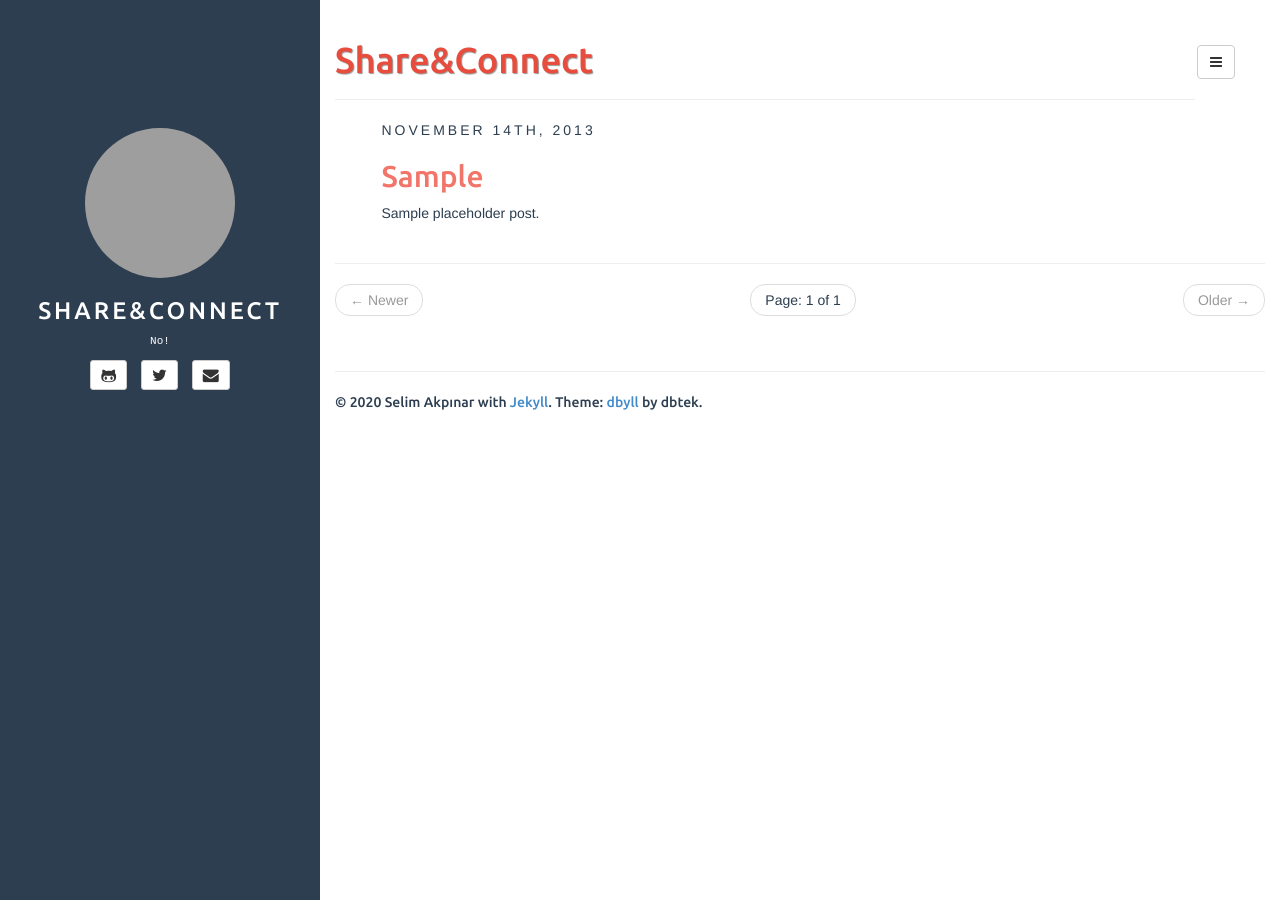
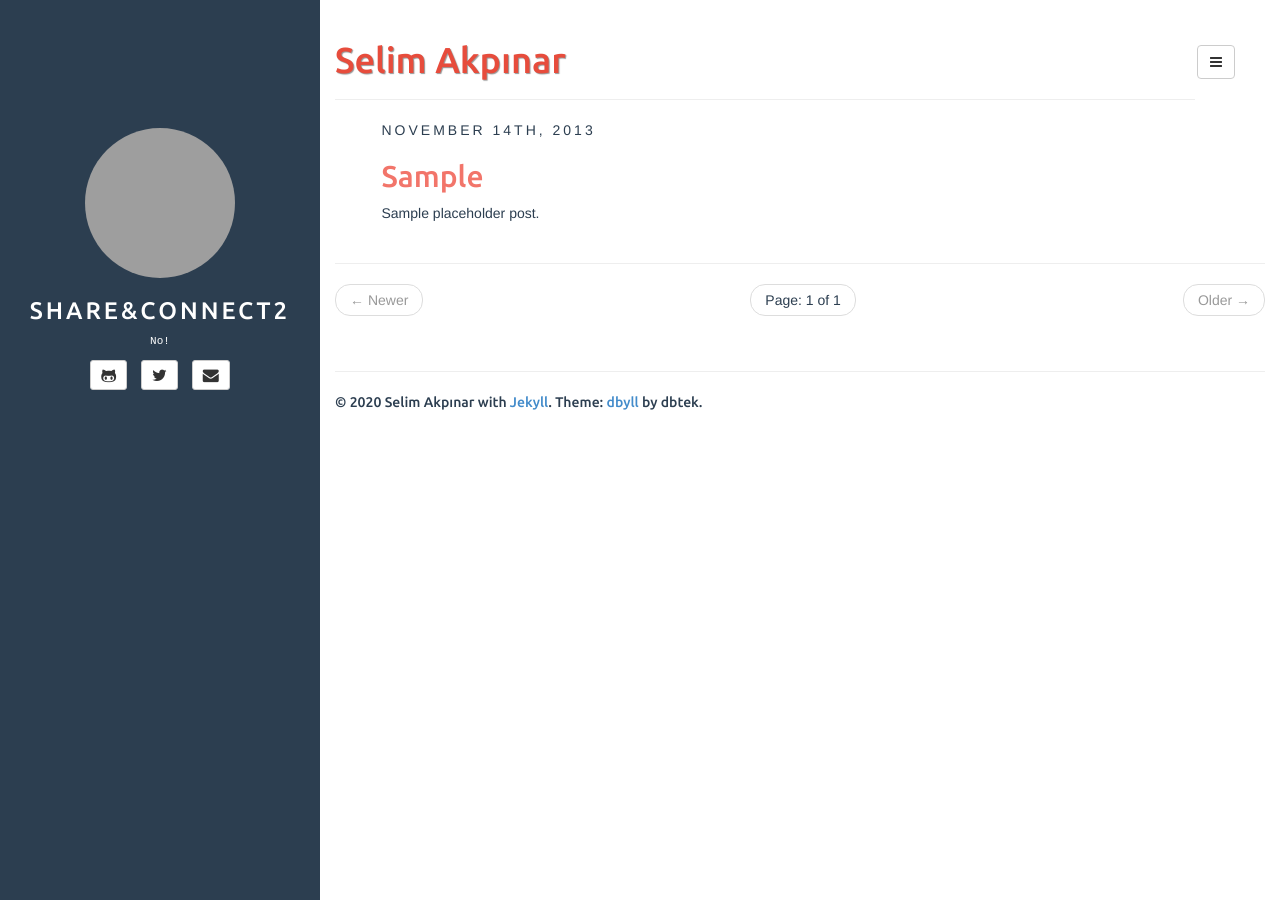
Before and after one commit to mandev0/mandev0.github.io, a Jekyll site: the page built from docs/index.html, in a window 1280 px wide. Built offline with Jekyll 4.4.1, drawn with Linux system fonts in a browser that asks for light colours; the list of posts is cut into pages by our own code; grey boxes are pictures that could not be loaded.

Commit message:
config test

```diff
--- a/docs/_config.yml
+++ b/docs/_config.yml
@@ -7,14 +7,14 @@ highlighter: rouge
 markdown: kramdown
 disqus: Selim Akpınar
 google_analytics: Selim Akpınar
-title: Share&Connect
+title: Share&Connect2
 
 defaults:
   -
     scope:
       path: "" # empty string for all files
     values:
-      title: Share&Connect
+      title: Selim Akpınar
 
 description: Blog of some Hacker!
 author:
```
